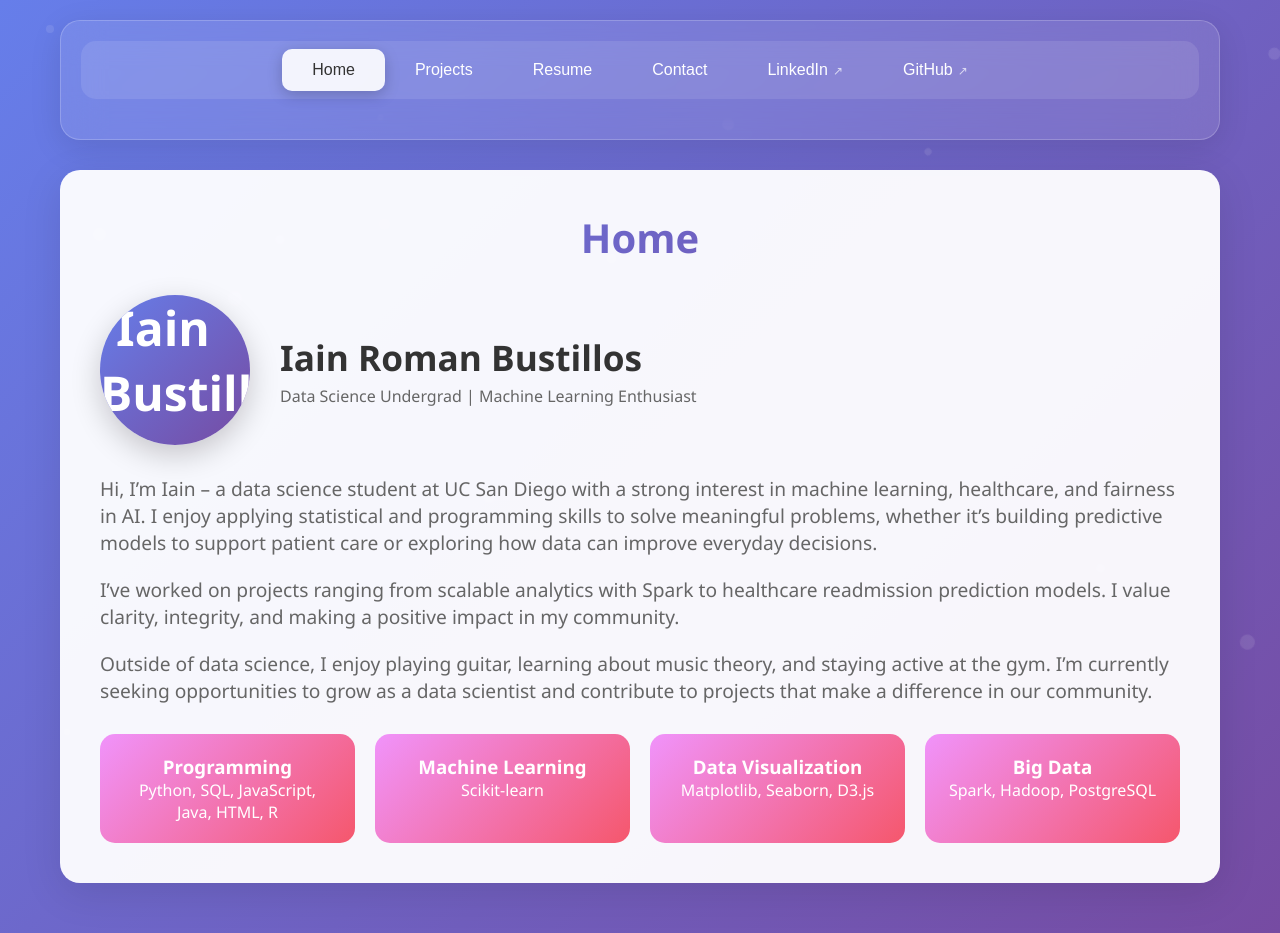
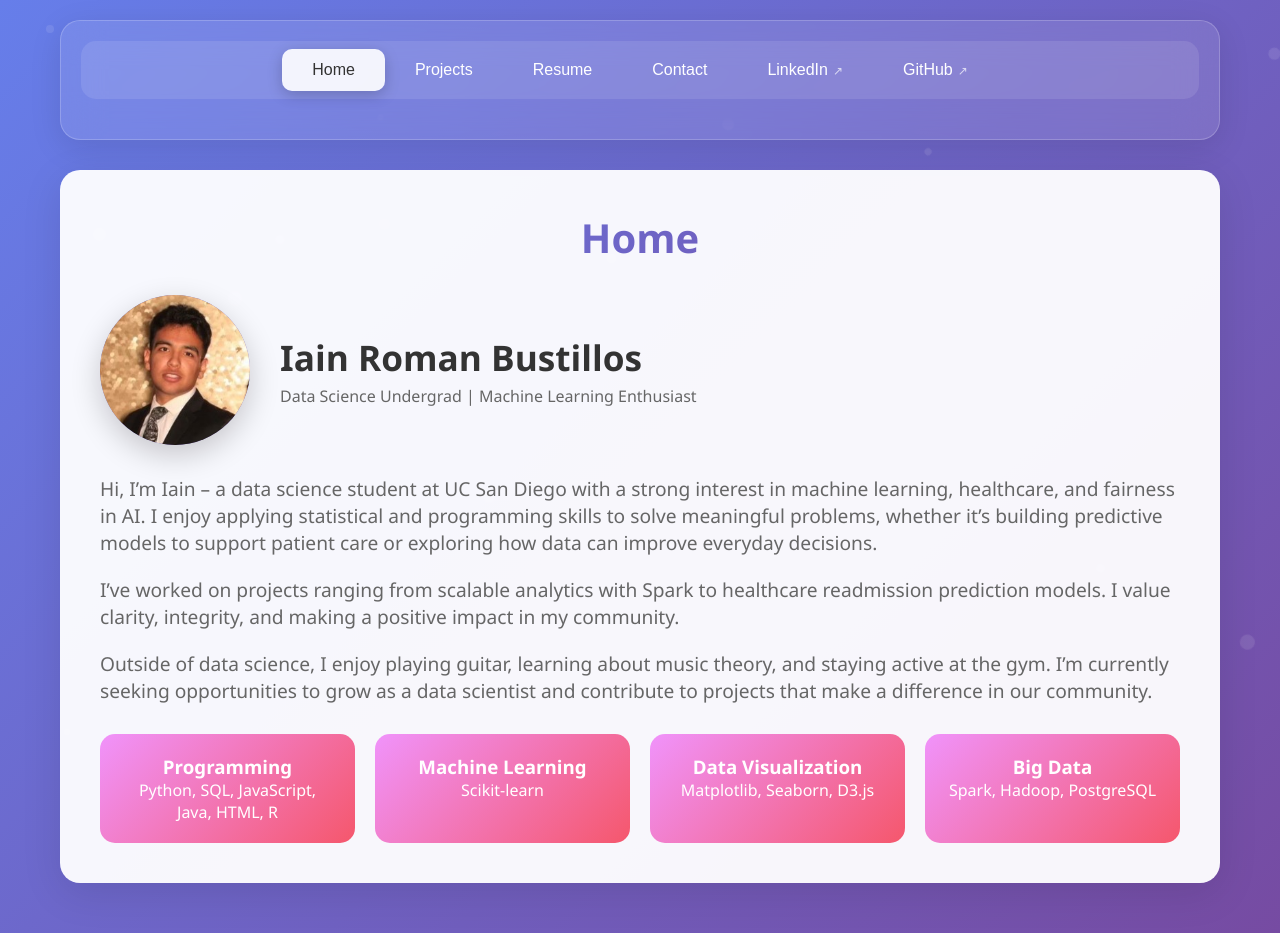
Before and after one commit to ikrvb1/iain-portfolio, a plain HTML site: page index.html in a window 1280 px wide. Drawn offline with Linux system fonts and the light colour scheme; the site is published under a folder, as on GitHub Pages, so addresses that start at the root find nothing.

Commit message:
updated image

```diff
--- a/index.html
+++ b/index.html
@@ -364,7 +364,7 @@
             <h2 class="section-title">Home</h2>
             <div class="profile-header">
                 <div class="profile-image">
-                    <img src="/images/ikrvb_pic.jpg" alt="Iain Bustillos" style="width:100%; height:100%; border-radius:50%; object-fit:cover;">
+                    <img src="images/ikrvb_pic.jpg" alt="Iain Bustillos" style="width:100%; height:100%; border-radius:50%; object-fit:cover;">
                 </div>
                 <div>
                     <h1 style="font-size:2.2rem; color:#333; margin-bottom:0;">Iain Roman Bustillos</h1>
```
